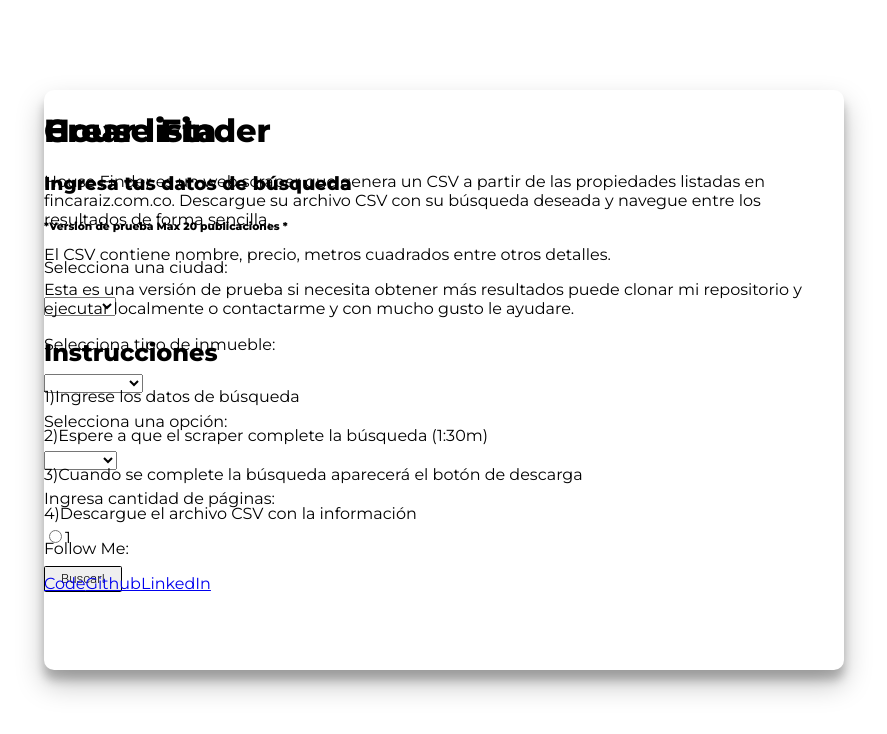
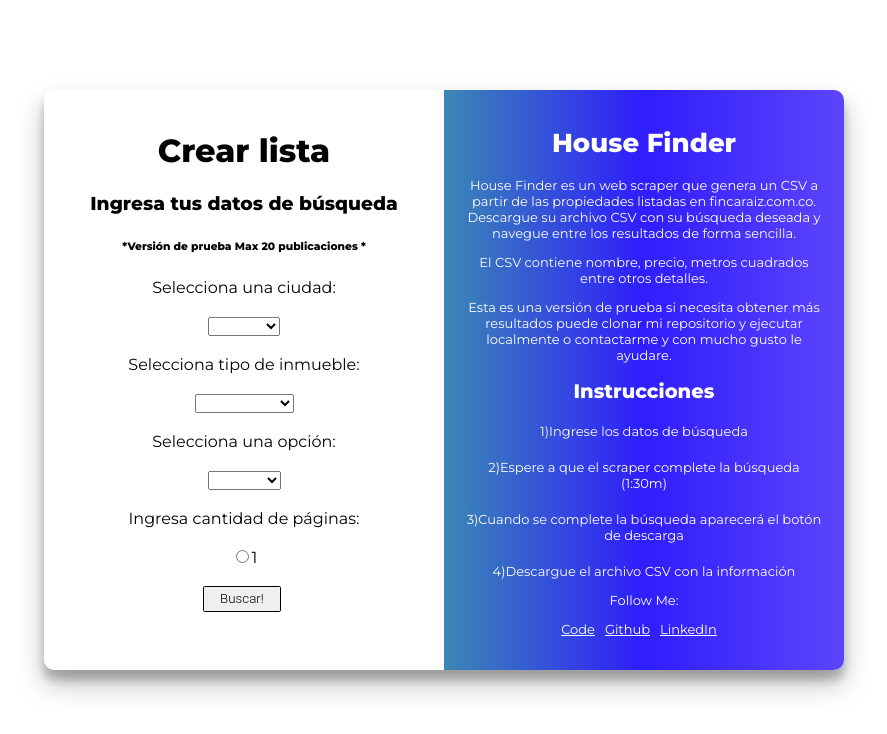
Before and after one commit to felipemontes/house_finder, a React (Create React App) app in the folder client/: page / in a window 1280 px wide. Shown: the top 734 px of the page, without its empty margins (196-1083 px from the left). Built offline with nearby package versions, Linux system fonts and the light colour scheme.

Commit message:
[Add]: styling links

```diff
--- a/client/src/components/styles/Form.css
+++ b/client/src/components/styles/Form.css
@@ -14,7 +14,7 @@
   height: 100%;
 }
 
-.sign-up-container {
+.left-container {
   position: absolute;
   left: 0%;
   width: 50%;
@@ -23,7 +23,8 @@
   padding: 20px;
 }
 
-.sign-in-container {
+.right-container {
+  font-size: 13px;
   position: absolute;
   left: 50%;
   width: 50%;
@@ -40,6 +41,11 @@
   );
   background-repeat: no-repeat;
   background-size: cover;
+}
+
+.right-container a {
+  color: white;
+  margin-right: 10px;
 }
 
 .del li {
```
